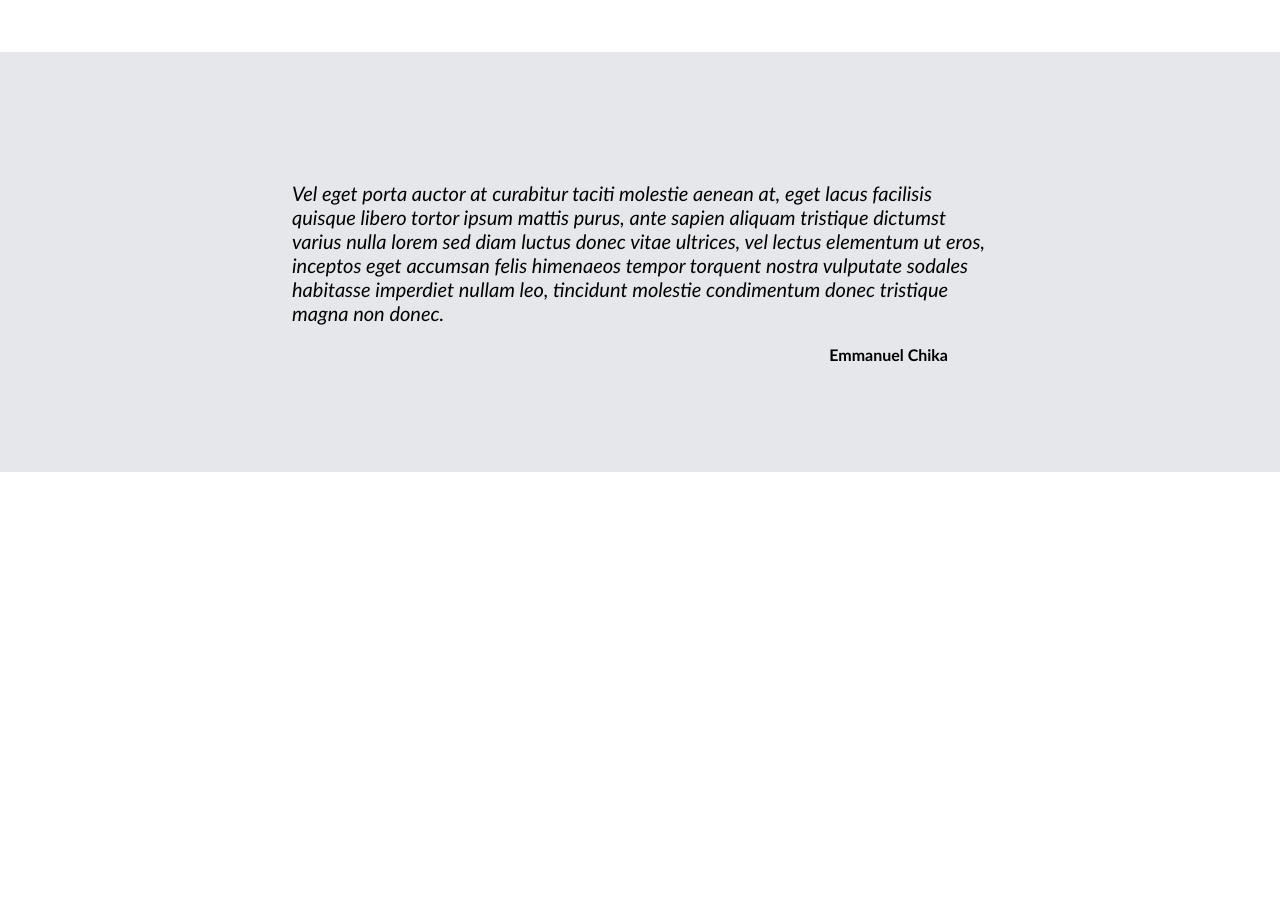
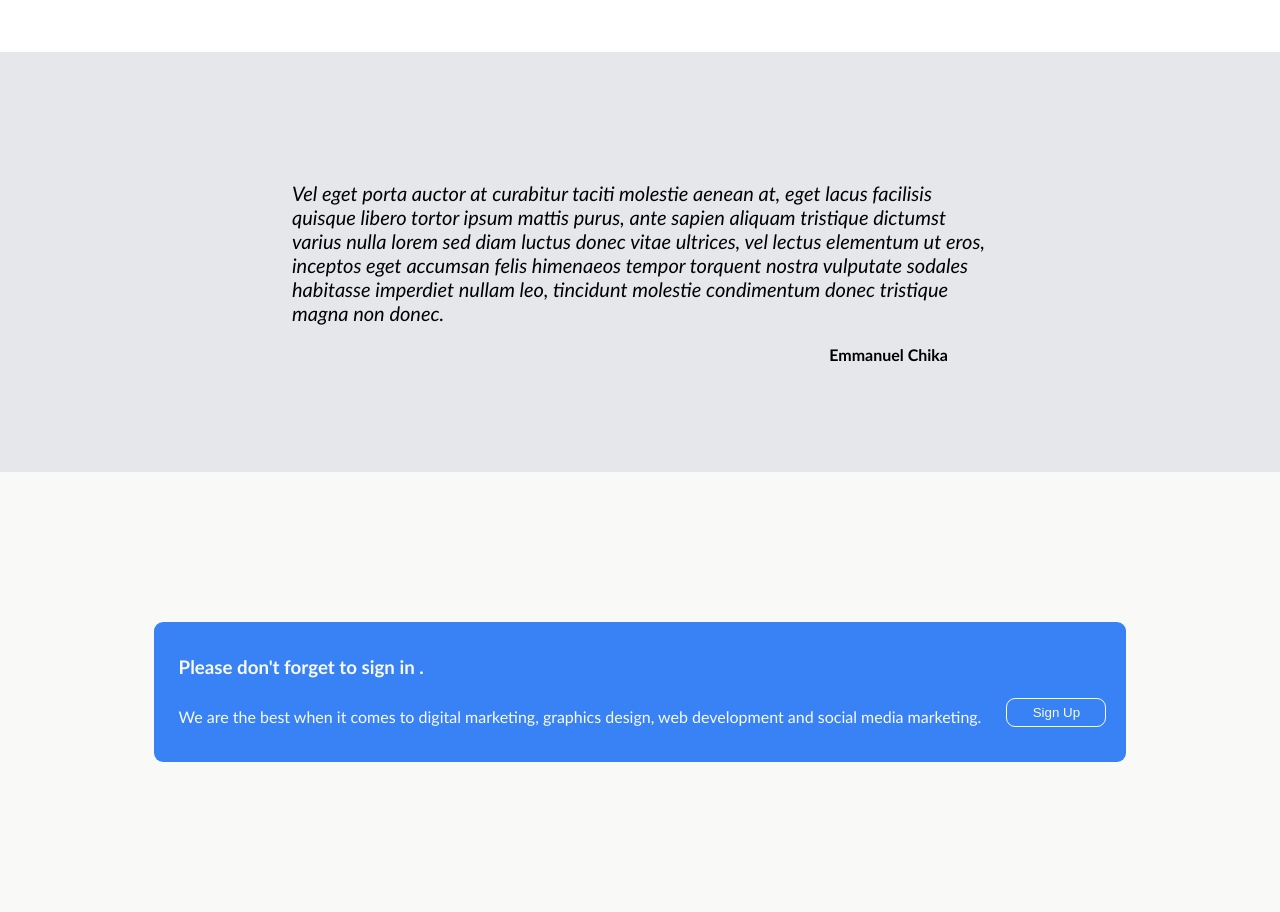
Before and after one commit to RaphDasilva/Project-Landing-Page, a plain HTML site: page index.html in a window 1280 px wide. Shown: the part 1148-2060 px from the top of the page. Before the commit the page ends 1620 px from the top, so only its background shows below. Drawn offline with Linux system fonts and the light colour scheme.

Commit message:
Added the fouth-section

```diff
--- a/index.html
+++ b/index.html
@@ -28,7 +28,7 @@
         <div class="info-1">
             <h1>Hello Welcome to my landing page</h1>
             <p>Suscipit conubia volutpat potenti eu nostra eleifend hac neque tellus nisl, curae nunc porta turpis aptent donec litora velit elit sagittis, dolor non dapibus luctus gravida donec ultrices leo scelerisque risus eleifend vehicula morbi orci ultrices lacinia platea consectetur, dictum curabitur habitant turpis dapibus volutpat metus mollis habitasse, eget venenatis arcu congue potenti imperdiet varius.</p>
-            <button>Sign Up</button>
+            <button class="first-button">Sign Up</button>
         </div>
         <div class="img-1">
             <img src="img/dell-0J8thHZfosE-unsplash.jpg" alt="Home Img" width="600px">
@@ -63,7 +63,17 @@
         </div>
     </div>
 
-
+    <div class="fouth-section">
+        <div class="iner-info">
+            <div class="info-text">
+            <h3>Please don't forget to sign in . </h3>
+            <p>We are the best when it comes to digital marketing, graphics design, web development and social media marketing.</p>
+        </div>
+        <div class="info-butt">
+            <button class="last-button">Sign Up</button>
+        </div>
+        </div>
+    </div>
 
 </body>
 </html>
--- a/style.css
+++ b/style.css
@@ -71,12 +71,13 @@ a{
     padding: 10px;
 }
 
-button{
+.first-button{
     padding: 6px 20px ;
     border-radius: 9px;
     margin-left: 10px;
     background-color: #3882f6;
     color: #f9faf8;
+    border: #f9faf8 solid 1px;
 }
 
 .img-1 img {
@@ -146,3 +147,57 @@ button{
     margin-right: 40px;
     font-weight: bolder;
 }
+
+.fouth-section{
+    display: flex;
+    justify-content: center;
+    background-color:#f9faf8 ;
+}
+
+.iner-info{
+    background-color: #3882f6;
+    display: flex;
+    margin: 150px;
+    padding: 20px;
+    border-radius: 9px;
+    line-height: 40px;
+
+}
+
+.last-button{
+    padding: 6px 20px ;
+    border-radius: 9px;
+    margin-left: 10px;
+    background-color: #3882f6;
+    color: #f9faf8;
+    width: 100px;
+    margin-top: 40px;
+    margin-left: 20px;
+    border: #f9faf8 solid 1px;
+}
+
+.info-butt{
+    display: flex;
+    justify-content: center;
+    align-items: center;
+}
+
+.info-text{
+    display: flex;
+    flex-direction: column;
+    justify-content: center;
+
+}
+
+.info-text h3 {
+    color: #f9faf8;
+    font-weight: bolder;
+    margin: 5px;
+
+}
+
+.info-text p{
+    color: #f9faf8;
+    text-align: left;
+    margin: 5px;
+}
```
